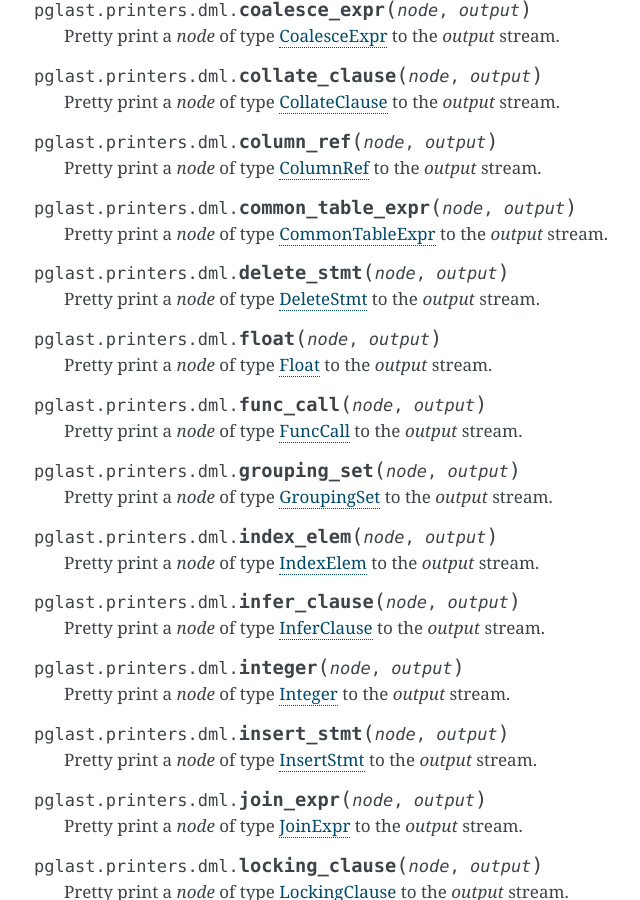
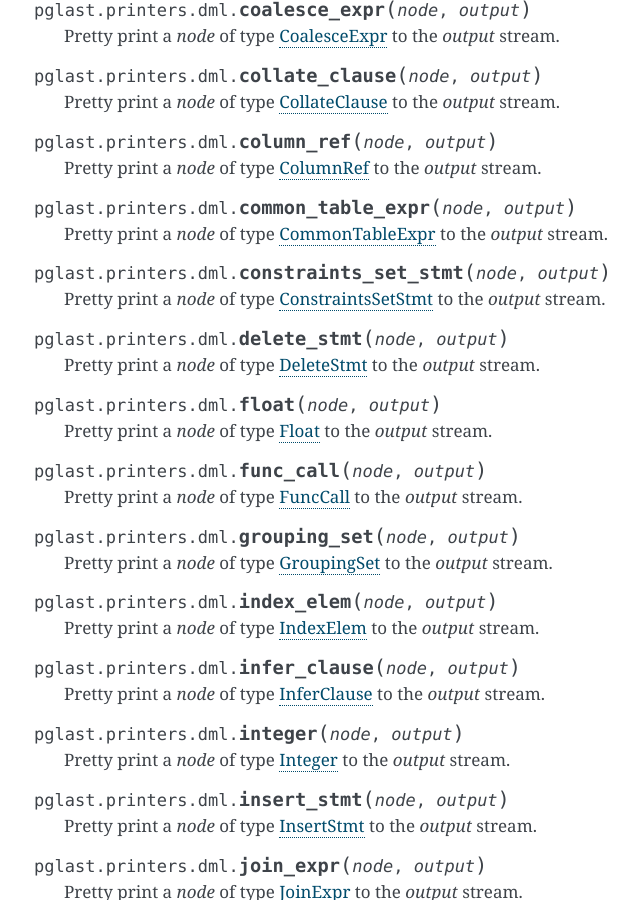
Before and after one commit to lelit/pglast, a Sphinx documentation site: the page built from docs/dml.rst, in a window 1280 px wide and 900 px high, scrolled down 1237 px. Shown: the whole window, without its empty margins (386-1026 px from the left). Built offline with Sphinx 7.4.7, drawn with Linux system fonts in a browser that asks for light colours; some of the changed text lies outside the part shown.

Commit message:
Regenerate printers documentation

```diff
--- a/docs/ddl.rst
+++ b/docs/ddl.rst
@@ -435,12 +435,6 @@
 
    Pretty print a `node` of type `VacuumStmt <https://github.com/lfittl/libpg_query/blob/d710cb0/src/postgres/include/nodes/parsenodes.h#L3098>`__ to the `output` stream.
 
-.. index:: VariableSetStmt
-
-.. function:: variable_set_stmt(node, output)
-
-   Pretty print a `node` of type `VariableSetStmt <https://github.com/lfittl/libpg_query/blob/d710cb0/src/postgres/include/nodes/parsenodes.h#L1967>`__ to the `output` stream.
-
 .. index:: ViewStmt
 
 .. function:: view_stmt(node, output)
--- a/docs/dml.rst
+++ b/docs/dml.rst
@@ -129,6 +129,12 @@
 .. function:: common_table_expr(node, output)
 
    Pretty print a `node` of type `CommonTableExpr <https://github.com/lfittl/libpg_query/blob/d710cb0/src/postgres/include/nodes/parsenodes.h#L1364>`__ to the `output` stream.
+
+.. index:: ConstraintsSetStmt
+
+.. function:: constraints_set_stmt(node, output)
+
+   Pretty print a `node` of type `ConstraintsSetStmt <https://github.com/lfittl/libpg_query/blob/d710cb0/src/postgres/include/nodes/parsenodes.h#L3200>`__ to the `output` stream.
 
 .. index:: DeleteStmt
 
@@ -351,6 +357,12 @@
 
    Pretty print a `node` of type `ResTarget <https://github.com/lfittl/libpg_query/blob/d710cb0/src/postgres/include/nodes/parsenodes.h#L436>`__, when it is inside a `OnConflictClause <https://github.com/lfittl/libpg_query/blob/d710cb0/src/postgres/include/nodes/parsenodes.h#L1348>`__ or a `UpdateStmt <https://github.com/lfittl/libpg_query/blob/d710cb0/src/postgres/include/nodes/parsenodes.h#L1471>`__, to the `output` stream.
 
+.. index:: VariableSetStmt
+
+.. function:: variable_set_stmt(node, output)
+
+   Pretty print a `node` of type `VariableSetStmt <https://github.com/lfittl/libpg_query/blob/d710cb0/src/postgres/include/nodes/parsenodes.h#L1967>`__ to the `output` stream.
+
 .. index:: WindowDef
 
 .. function:: window_def(node, output)
```
